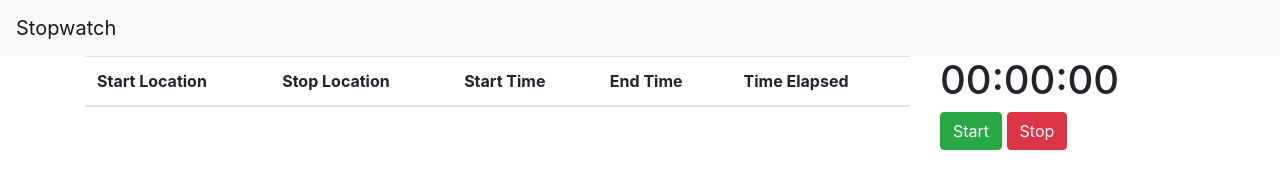
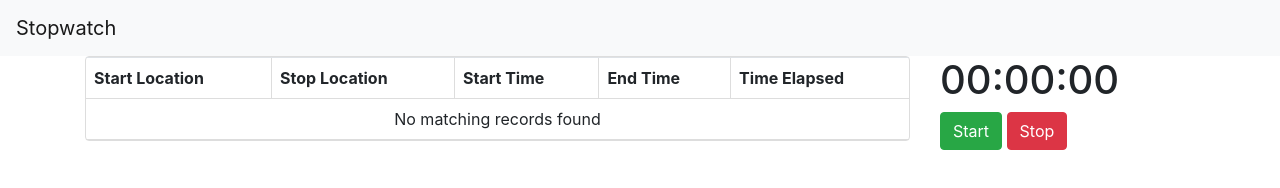
Before and after one commit to brianhsu98/stopwatch, a plain HTML site: page index.html in a window 1280 px wide. Drawn offline with Linux system fonts and the light colour scheme.

Commit message:
Implemented loading table contents from data

```diff
--- a/index.html
+++ b/index.html
@@ -20,7 +20,7 @@
 <div class="container">
     <div class="row">
         <div class="col-sm-9">
-        <table class="table" id="table">
+        <table data-toggle="table" class="table table-hover" id="table">
             <thead>
                 <tr>
                     <th data-field="startLocation">Start Location</th>
@@ -31,7 +31,6 @@
                 </tr>
             </thead>
             <tbody>
-
             </tbody>
         </table>
         </div>
@@ -40,6 +39,7 @@
             <button type="button" class="btn btn-success" id="start">Start</button>
             <button type="button" class="btn btn-danger" id="stop">Stop</button>
         </div>
+
     </div>
 </div>
 
--- a/js/main.js
+++ b/js/main.js
@@ -6,17 +6,10 @@ go-between for the user-facing HTML and the JS stopwatch.
 /* Contains all the rows made for the table */
 var rows = [];
 
-var testData = [
-    {
-        'startLocation': "dsfa",
-        'stopLocation': "adsf",
-        'startTime': "asdhjkf",
-        'endTime': "adshjfk",
-        'timeElapsed': "asdhjfk"
-    }
-];
+var updateTable = function() {
+    $("#table").bootstrapTable('load', rows);
+};
 
-$("#table").bootstrapTable('load', testData);
 /**
  * Returns an object literal with the desired fields
  */
```
